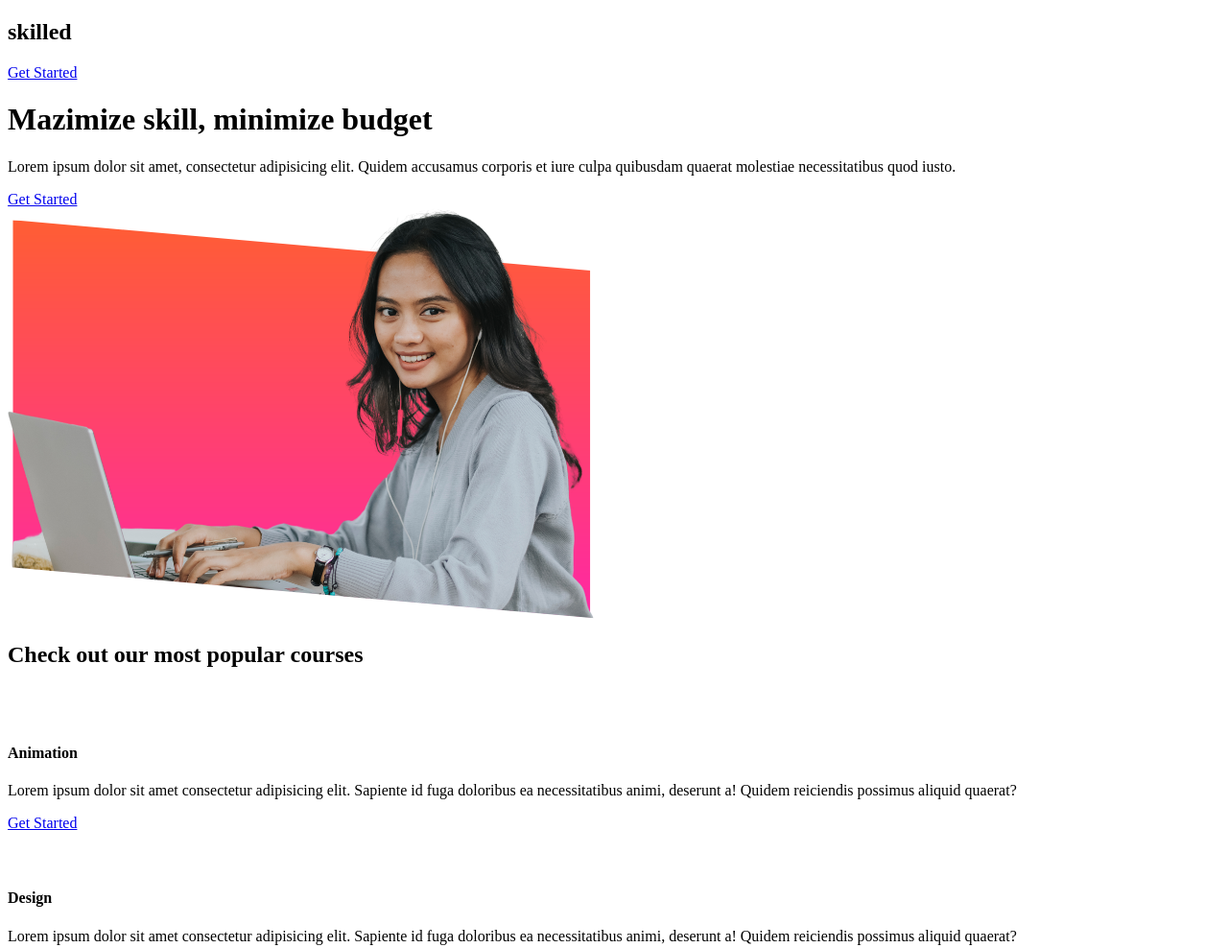
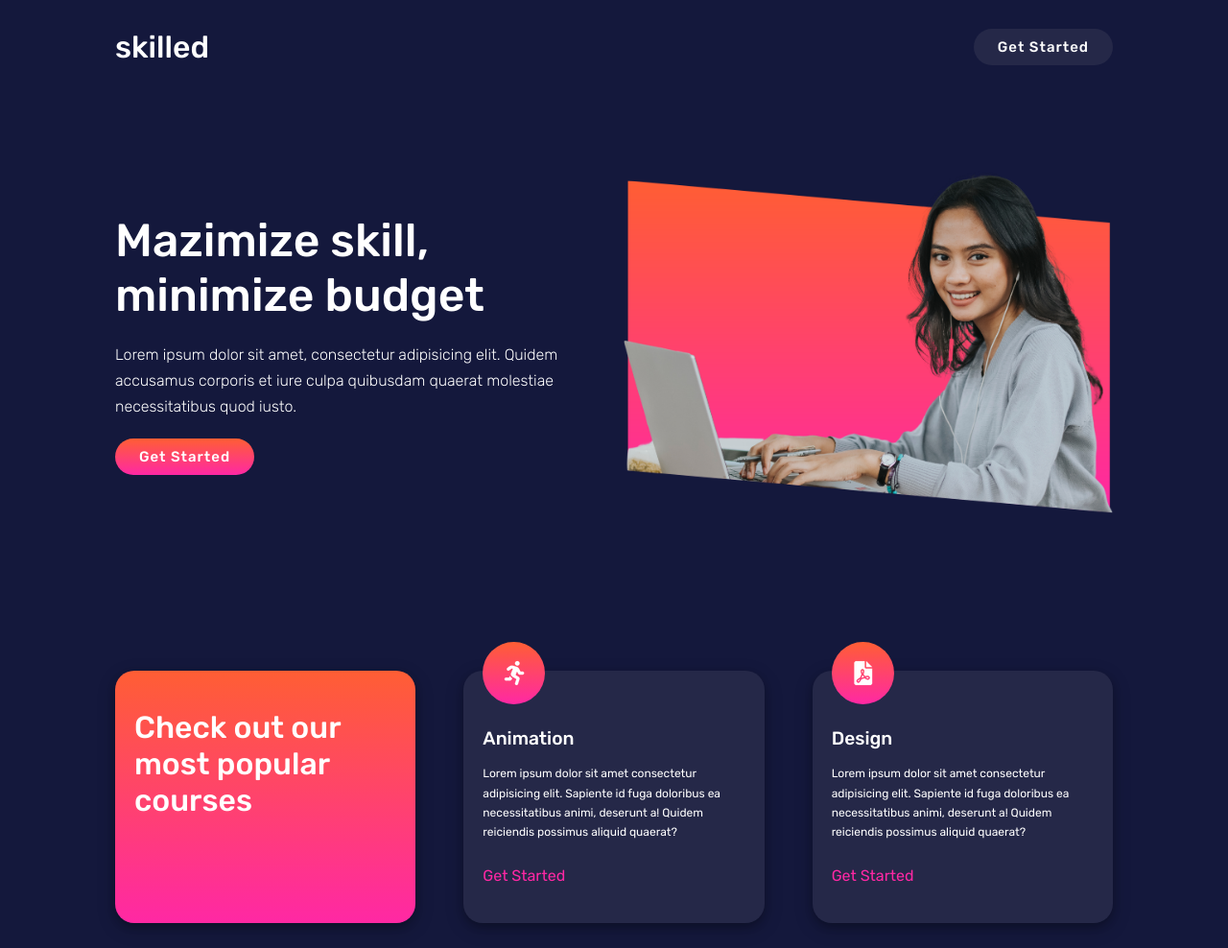
Before and after one commit to JordyV23/sass-init, a plain HTML site: page 03-skilled-page/index.html in a window 1280 px wide. Shown: the top 988 px of the page at 96% size. Drawn offline with Linux system fonts and the light colour scheme.

Commit message:
Fin proyecto 3
-Se aplican estilos de sass
-Se implementa un readme del proyecto
-Se actualiza el readme del repositorio

```diff
--- a/03-skilled-page/index.html
+++ b/03-skilled-page/index.html
@@ -5,6 +5,7 @@
     <meta charset="UTF-8">
     <meta name="viewport" content="width=device-width, initial-scale=1.0">
     <title>Skilled</title>
+    <link rel="stylesheet" href="./css/style.css">
 </head>
 
 <body>
--- /dev/null
+++ b/03-skilled-page/scss/_footer.scss
@@ -0,0 +1,10 @@
+@use 'variables';
+
+.mainfooter {
+    text-align: center;
+    padding: 30px;
+
+    .flex-fixed {
+        justify-content: space-between;
+    }
+}
--- /dev/null
+++ b/03-skilled-page/scss/_header.scss
@@ -0,0 +1,31 @@
+@use 'variables';
+
+.mainheader {
+
+    .navbar {
+        padding: 30px 0;
+
+        .flex-fixed {
+            justify-content: space-between;
+        }
+
+    } // End navbar
+
+    .showcase {
+        padding: 80px 0;
+
+        .flex {
+            gap: 20px;
+            align-items: center;
+
+            p{
+                margin: 20px 0;
+                font-weight: 200;
+            }
+        }
+    } // End showcase
+
+
+}
+
+// End .mainheader
--- /dev/null
+++ b/03-skilled-page/scss/_mobile.scss
@@ -0,0 +1,22 @@
+@use 'variables';
+
+@media (max-width:768px){
+    .flex {
+        flex-direction: column;
+    }
+
+    .mainheader {
+        .showcase{
+            padding: 50px 0;
+
+            .flex {
+                gap: 20px;
+                align-items: center;
+            }
+        }
+    }
+
+    .skilled {
+        padding: 40px 0;
+    }
+}
--- /dev/null
+++ b/03-skilled-page/scss/_skilled.scss
@@ -0,0 +1,35 @@
+@use 'variables';
+
+.skilled {
+    padding: 80px 0;
+
+    .flex {
+        gap: 50px;
+        margin-bottom: 70px;
+
+        &-box {
+            padding: 40px 20px;
+            border-radius: 20px;
+            box-shadow: 0 4px 8px 0 rgba(0, 0, 0, 0.2), 0 6px 20px 0 rgba(0, 0, 0, 0.19);
+
+            img {
+                padding: 15px;
+                border-radius: 50%;
+                margin-top: -90px;
+                margin-bottom: 20px;
+            }
+
+            p {
+                padding-top: 10px;
+                padding-bottom: 20px;
+            }
+
+            a {
+                color: variables.$accent;
+            }
+
+        } // End &-box
+
+    } // End .flex
+
+} // End .skilled
--- /dev/null
+++ b/03-skilled-page/scss/_utilities.scss
@@ -0,0 +1,72 @@
+@use 'variables';
+
+.container {
+    max-width: 1100px;
+    margin: 0 auto;
+    padding: 0 30px;
+}
+
+.txt-small {
+    font-size: 12px;
+}
+
+.txt-white {
+    color: variables.$white;
+}
+
+.display-1 {
+    font-size: 3rem;
+}
+
+.display-2 {
+    font-size: 2rem;
+}
+
+.bg-dark {
+    background: variables.$grey;
+}
+
+.bg-gradient {
+    background-image: linear-gradient(variables.$primary, variables.$accent);
+}
+
+.btn {
+    display: inline-block;
+    font-size: 15px;
+    padding: 10px 25px;
+    font-weight: 500;
+    letter-spacing: 1px;
+    border-radius: 20px;
+    border: none;
+}
+
+.btn-dark {
+    background: variables.$grey;
+    color: variables.$white;
+}
+
+.btn-light {
+    background-image: linear-gradient(variables.$primary, variables.$accent);
+    color: variables.$white;
+}
+
+.btn-light-secondary {
+    background-image: linear-gradient(variables.$primary, variables.$purple);
+    color: variables.$white;
+}
+
+.logo {
+    font-size: 2rem;
+}
+
+.flex {
+    display: flex;
+}
+
+.flex-fixed {
+    display: flex;
+}
+
+.flex-box {
+    flex: 1px;
+}
--- /dev/null
+++ b/03-skilled-page/scss/_variables.scss
@@ -0,0 +1,7 @@
+// variables
+$background : #14183C;
+$grey: #252848;
+$white: #FFFFFF;
+$primary: #FF5E34;
+$accent:#FF28A4;
+$purple: #8744a2;
--- /dev/null
+++ b/03-skilled-page/scss/style.scss
@@ -0,0 +1,53 @@
+@use 'variables';
+@use 'utilities';
+@use 'header';
+@use 'skilled';
+@use 'footer';
+@use 'mobile';
+@import url('https://fonts.googleapis.com/css2?family=Rubik:wght@300;400;500;600;700;800;900&display=swap');
+
+// Reset
+* {
+    padding: 0;
+    margin: 0;
+    box-sizing: border-box;
+}
+
+html,
+body {
+    font-family: 'Rubik', sans-serif;
+    background: variables.$background;
+    color: variables.$white;
+}
+
+h1 {
+    font-size: 2.5rem;
+}
+
+h2 {
+    font-size: 2rem;
+}
+
+h4 {
+    font-size: 1.2rem;
+}
+
+h1,
+h2,
+h4 {
+    font-weight: 500;
+}
+
+img {
+    max-width: 100%;
+}
+
+p {
+    font-size: 1rem;
+    margin: 5px 0;
+    line-height: 1.7em;
+}
+
+a {
+    text-decoration: none;
+}
```
Also changed, not shown: 03-skilled-page/README.md (added), 03-skilled-page/css/style.css (added), README.md, 1 other file.
